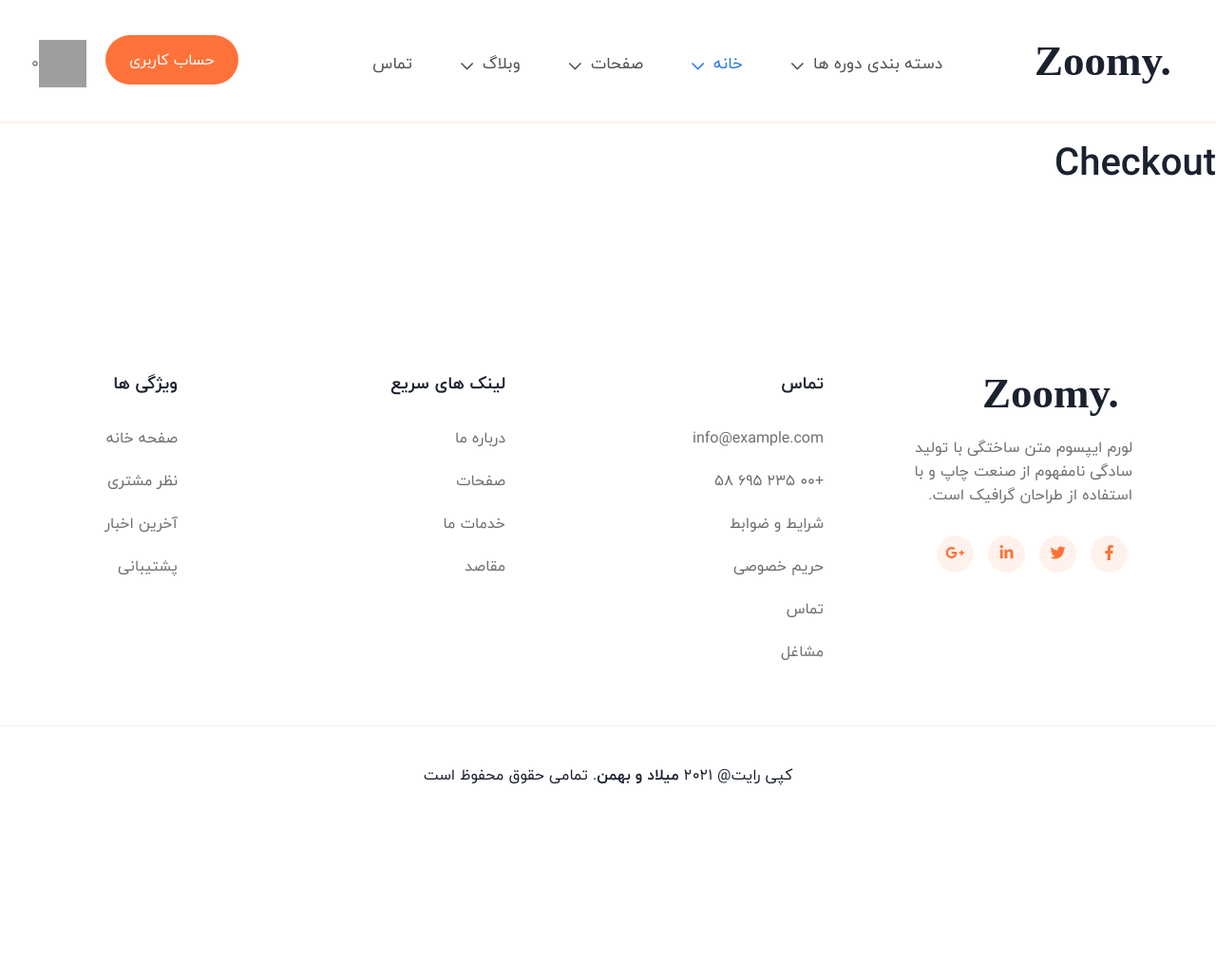
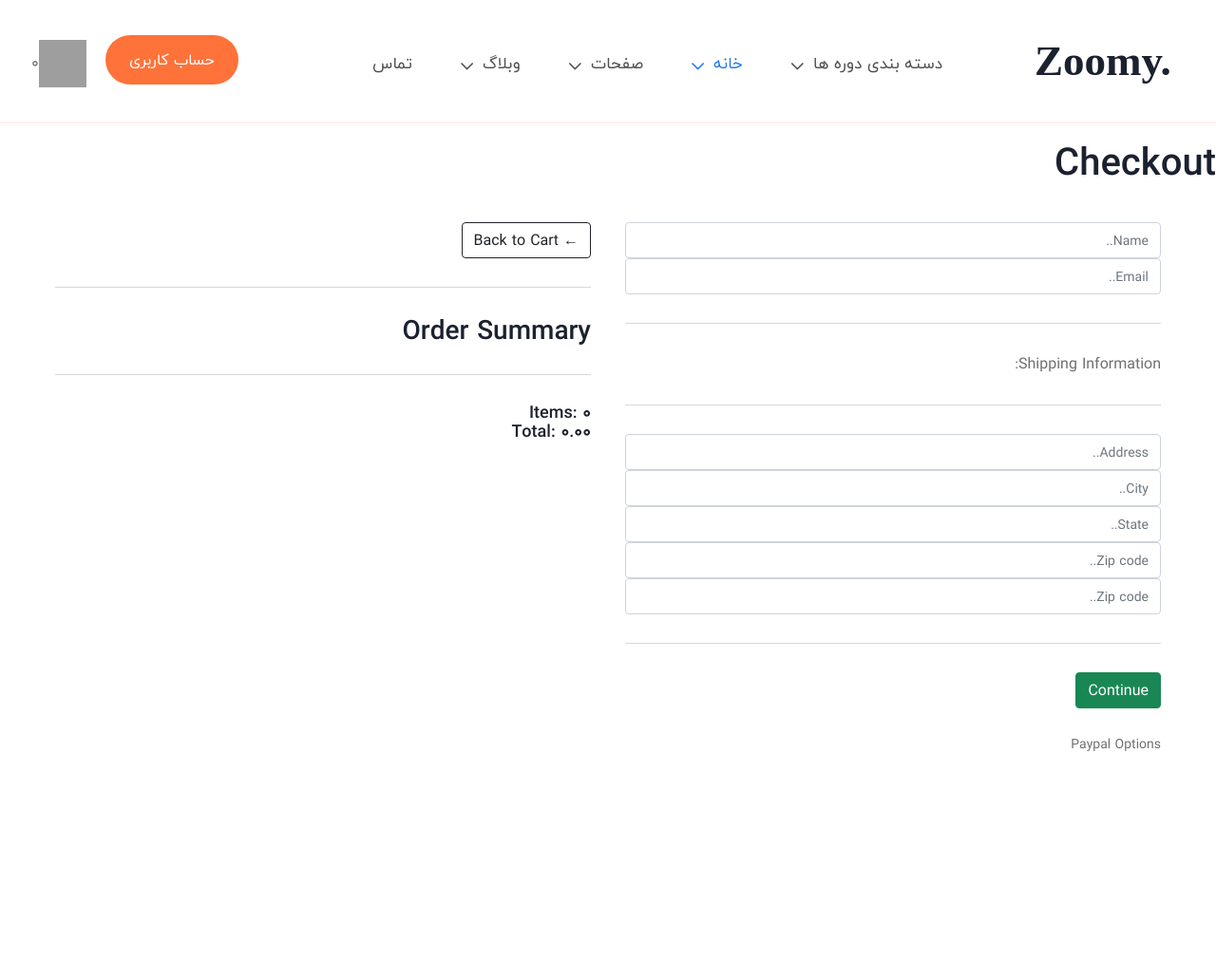
Before and after one commit to mbinfodevelopers/video-membership, a Django app: page /order/checkout/ in a window 1280 px wide. Shown: the top 1031 px of the page at 95% size. Before the commit the page ends 827 px from the top, so only its background shows below. Run offline with Django 4.2, Linux system fonts and the light colour scheme; data that the repository does not hold is empty; some libraries are stand-ins or nearby versions; grey boxes are pictures that could not be loaded.

Commit message:
order part 2 (create and test)

```diff
--- a/src/course/models.py
+++ b/src/course/models.py
@@ -57,7 +57,7 @@ class Course(models.Model):
 
     # This Function For Get Category And Course Url
     def get_url(self):
-        return reverse('course_detail', args=[self.category.slug, self.slug])
+        return reverse('course:course_detail', args=[self.category.slug, self.slug])
 
 
     # This Function For Get Persian date
--- a/src/course/urls.py
+++ b/src/course/urls.py
@@ -1,7 +1,7 @@
 from django.urls import path
 from . import views
 
-
+app_name = 'course'
 
 urlpatterns = [
 
--- a/src/order/models.py
+++ b/src/order/models.py
@@ -30,6 +30,7 @@ class Order(models.Model):
     @property
     def get_cart_total(self):
         orderitems = self.orderitem_set.all()
+        print('orderitems', orderitems[0].get_total)
         total = sum([item.get_total for item in orderitems])
         return total
 
@@ -61,6 +62,7 @@ class OrderItem(models.Model):
     @property
     def get_total(self):
         total = self.course.price * self.quantity
+        return total
 
     # class Meta:
     #     verbose_name = 'سفارش محصول'
--- a/src/order/views.py
+++ b/src/order/views.py
@@ -9,17 +9,34 @@ def order(request):
 def cart(request):
     context = {}
     if request.user.is_authenticated:
-        account = request.user
-        order, created = Order.objects.get_or_create(user=account, is_paid=False)
+        current_user = request.user
+        order, created = Order.objects.get_or_create(user=current_user, is_paid=False)
         print(order.__dict__, created)
         items = order.orderitem_set.all()
     else:
         items = []
+
+        # if user is not authenticated (fix later)
+        order = {'get_cart_total': 0, 'get_cart_items': 0}
+
     context['items'] = items
-    print(items[0].__dict__)
+    context['order'] = order
     return render(request, 'store/cart.html', context)
 
 
 def checkout(request):
     context = {}
+    if request.user.is_authenticated:
+        current_user = request.user
+        order, created = Order.objects.get_or_create(user=current_user, is_paid=False)
+        print(order.__dict__, created)
+        items = order.orderitem_set.all()
+    else:
+        items = []
+
+        # if user is not authenticated (fix later)
+        order = {'get_cart_total': 0, 'get_cart_items': 0}
+
+    context['items'] = items
+    context['order'] = order
     return render(request, 'store/checkout.html', context)
--- a/src/templates/base/header.html
+++ b/src/templates/base/header.html
@@ -17,9 +17,9 @@
                                              دسته بندی دوره ها
                                             </a>
                                             <ul class="dropdown-menu submenu mega-menu__sub-menu-box" aria-labelledby="navbarDropdown">
-                                            <li><a href="{% url 'courses' %}"><span><img src="{% static '' %}assets/img/icon/icon12.svg" alt=""></span> همه ی دوره ها</a></li>
+                                            <li><a href="{% url 'course:courses' %}"><span><img src="{% static '' %}assets/img/icon/icon12.svg" alt=""></span> همه ی دوره ها</a></li>
                                                 {% for category in links %}
-                                                <li><a href="{{ category.get_url }}"><span><img src="{% static '' %}assets/img/icon/icon7.svg" alt=""></span> {{ category.category_name }} </a></li>
+                                                <li><a href="{{ 'course:category.get_url' }}"><span><img src="{% static '' %}assets/img/icon/icon7.svg" alt=""></span> {{ category.category_name }} </a></li>
                                                 {% endfor %}
                                             </ul>
                                         </li>
--- a/src/templates/store/checkout.html
+++ b/src/templates/store/checkout.html
@@ -4,6 +4,73 @@
 
 <section class="feature-course pt-150 pb-130 pt-md-95 pb-md-80 pt-xs-95 pb-xs-8">
     <h1>Checkout</h1>
+<div class="row" style="margin: 40px">
+		<div class="col-lg-6">
+			<div class="box-element" id="form-wrapper">
+				<form id="form">
+					<div id="user-info">
+						<div class="form-field">
+							<input required class="form-control" type="text" name="name" placeholder="Name..">
+						</div>
+						<div class="form-field">
+							<input required class="form-control" type="email" name="email" placeholder="Email..">
+						</div>
+					</div>
+
+					<div id="shipping-info">
+						<hr>
+						<p>Shipping Information:</p>
+						<hr>
+						<div class="form-field">
+							<input class="form-control" type="text" name="address" placeholder="Address..">
+						</div>
+						<div class="form-field">
+							<input class="form-control" type="text" name="city" placeholder="City..">
+						</div>
+						<div class="form-field">
+							<input class="form-control" type="text" name="state" placeholder="State..">
+						</div>
+						<div class="form-field">
+							<input class="form-control" type="text" name="zipcode" placeholder="Zip code..">
+						</div>
+						<div class="form-field">
+							<input class="form-control" type="text" name="country" placeholder="Zip code..">
+						</div>
+					</div>
+
+					<hr>
+					<input id="form-button" class="btn btn-success btn-block" type="submit" value="Continue">
+				</form>
+			</div>
+
+			<br>
+			<div class="box-element hidden" id="payment-info">
+				<small>Paypal Options</small>
+				<!--<button id="make-payment">Make payment</button>-->
+				<div id="paypal-button-container"></div>
+			</div>
+
+		</div>
+
+		<div class="col-lg-6">
+			<div class="box-element">
+				<a  class="btn btn-outline-dark" href="{% url 'cart' %}">&#x2190; Back to Cart</a>
+				<hr>
+				<h3>Order Summary</h3>
+				<hr>
+				{% for item in items %}
+				<div class="cart-row">
+					<div style="flex:2"><img width="100px" height="100px" class="row-image" src="{{item.course.image.url}}"></div>
+					<div style="flex:2"><p>{{item.course.title}}</p></div>
+					<div style="flex:1"><p>{{item.course.price|floatformat:2}}</p></div>
+					<div style="flex:1"><p>{{item.quantity}}</p></div>
+				</div>
+				{% endfor %}
+				<h5>Items:   {{order.get_cart_items}}</h5>
+				<h5>Total:   {{order.get_cart_total|floatformat:2}}</h5>
+			</div>
+		</div>
+	</div>
 </section>
 
 {% endblock %}
```
Also changed, not shown: src/account/views.py (+4 -4 lines), src/templates/store/cart.html (+8 -3 lines).
